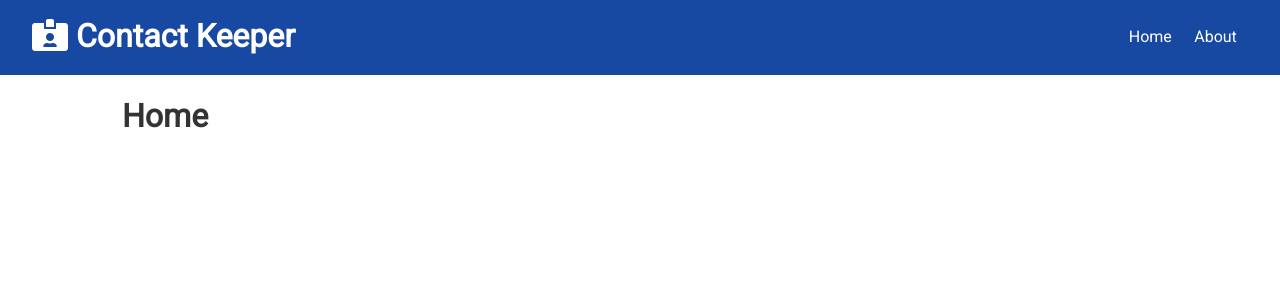
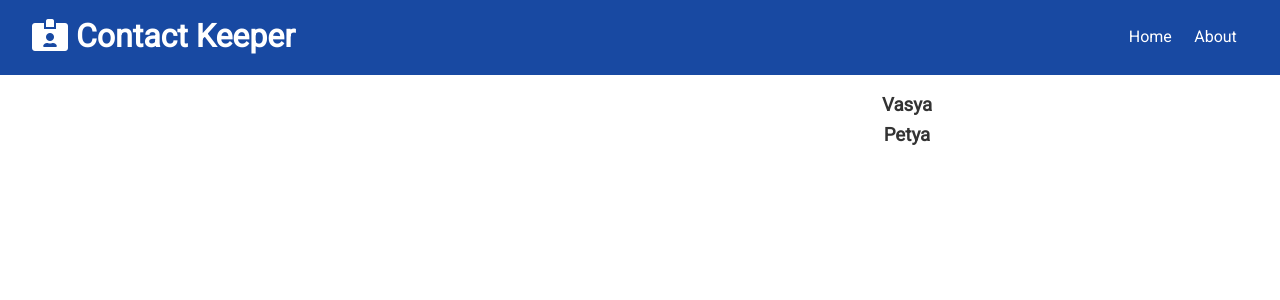
Before and after one commit to mechnicov/reactive-contacts, a React (Create React App) app in the folder client/: page / in a window 1280 px wide. Shown: the top 300 px of the page. Built offline with nearby package versions, Linux system fonts and the light colour scheme.

Commit message:
Add contacts component

```diff
--- /dev/null
+++ b/client/src/components/contacts/Contacts.js
@@ -0,0 +1,15 @@
+import React, { Fragment, useContext } from 'react'
+import ContactContext from '../../context/contact/contactContext'
+
+const Contacts = () => {
+  const contactContext = useContext(ContactContext)
+  const { contacts } = contactContext
+
+  return (
+    <Fragment>
+      {contacts.map(contact => <h3>{contact.name}</h3>)}
+    </Fragment>
+  )
+}
+
+export default Contacts
--- a/client/src/components/pages/Home.js
+++ b/client/src/components/pages/Home.js
@@ -1,9 +1,13 @@
 import React from 'react'
+import Contacts from '../contacts/Contacts'
 
 const Home = () => {
   return (
-    <div>
-      <h1>Home</h1>
+    <div className='grid-2'>
+      <div>{/* Contact Form */}</div>
+      <div>
+        <Contacts/>
+      </div>
     </div>
   )
 }
```
